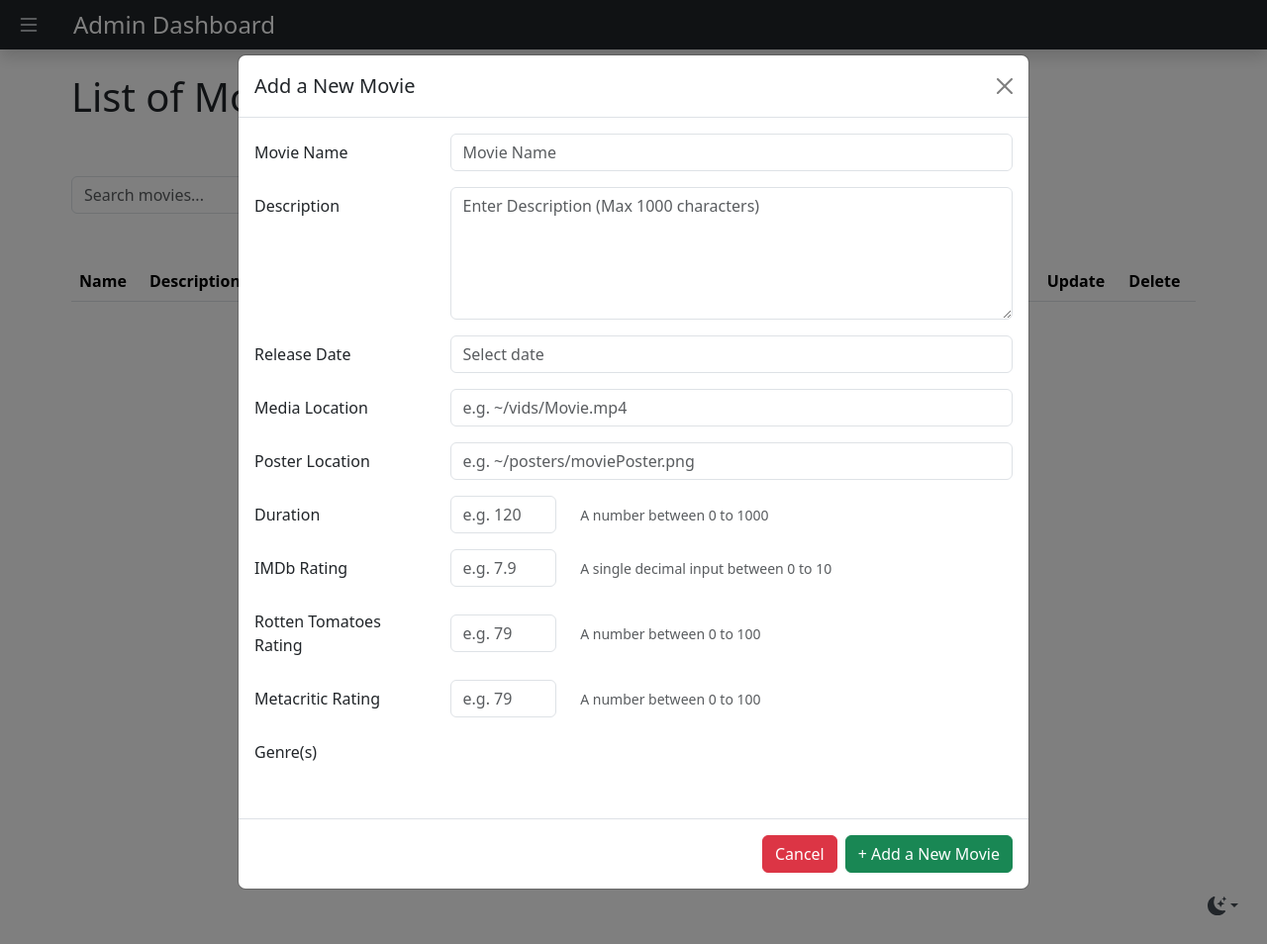
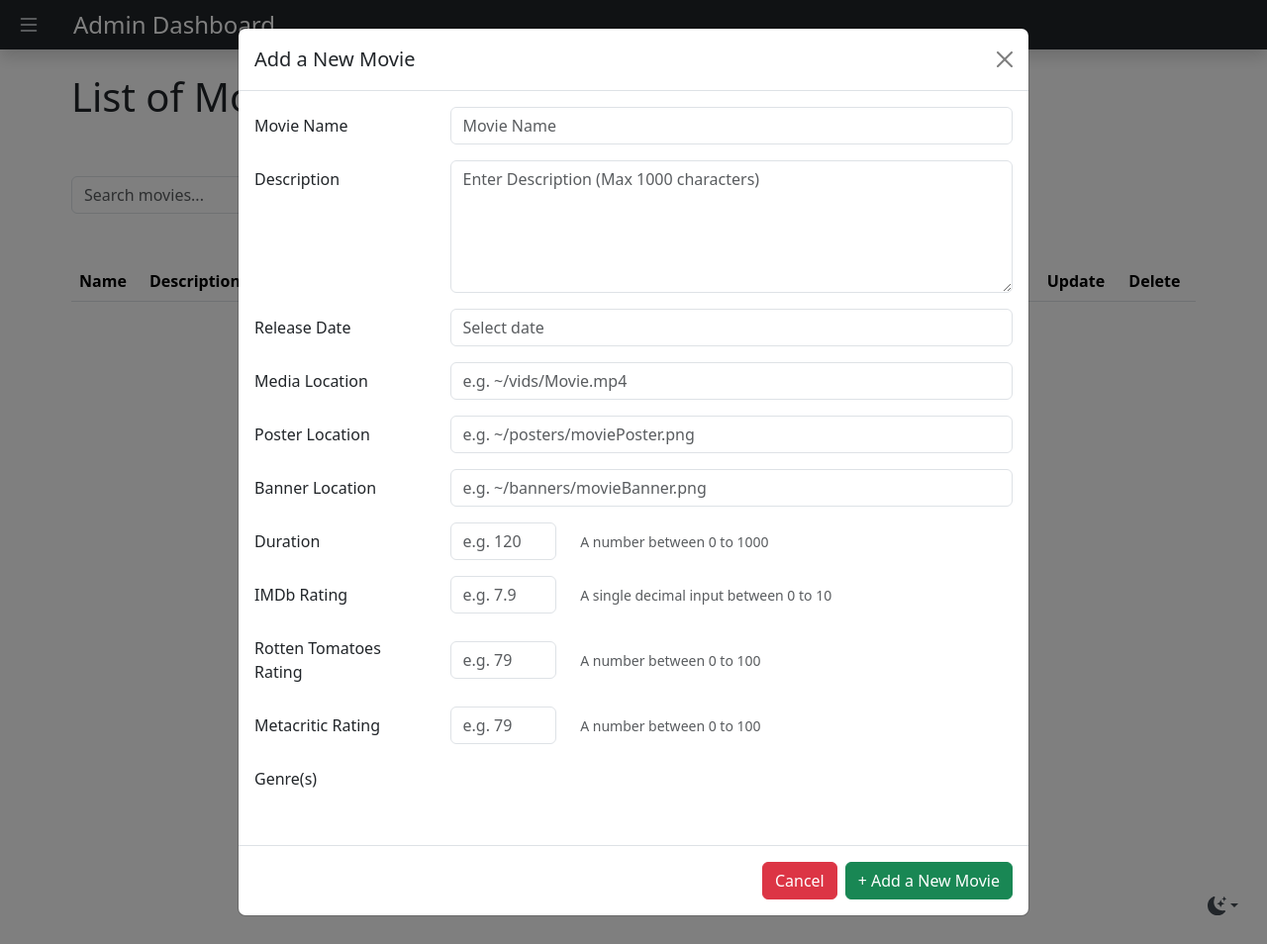
Before and after one commit to reynardo-tjhin/media-server, a Flask app: template src/templates/admin/movies.html in a window 1280 px wide, after a click on "+ Add a New Movie". Shown: the whole page at 99% size. Run offline with Flask 3, Linux system fonts and the light colour scheme; the template is opened without the code that fills it, so the values that code supplies are empty; parts of the project's set-up code (start-up, migrations or seed data) failed here and were passed over; some libraries are stand-ins or nearby versions.

Commit message:
fixed some issues

```diff
--- a/src/schema_dev.sql
+++ b/src/schema_dev.sql
@@ -14,6 +14,7 @@ CREATE TABLE "movie" (
 	"release_date"	TEXT NOT NULL,
 	"media_location"	TEXT NOT NULL UNIQUE,
 	"poster_location"	TEXT NOT NULL UNIQUE,
+	"banner_location"	TEXT NOT NULL UNIQUE,
 	"duration"	INTEGER,
 	PRIMARY KEY("id")
 );
@@ -273,6 +274,7 @@ INSERT INTO movie VALUES(
 	'2014-11-07', -- release date
 	'.\vids\Big Hero 6.mp4', -- movie location
 	'posters/Big Hero 6.webp', -- poster location
+	'posters/Big Hero 6.webp', -- banner location
 	102 -- duration
 );
 
@@ -287,6 +289,7 @@ INSERT INTO movie VALUES(
 	'2024-10-25', -- release date
 	'.\vids\Conclave.mp4', -- movie location
 	'posters/Conclave.webp', -- poster location
+	'posters/Conclave.webp', -- banner location
 	120 -- duration
 );
 
@@ -301,6 +304,7 @@ INSERT INTO movie VALUES(
 	'2024-03-08', -- release date
 	'.\vids\Kung Fu Panda 4.mp4', -- movie location
 	'posters/Kung Fu Panda 4.webp', -- poster location
+	'posters/Kung Fu Panda 4.webp', -- banner location
 	94 -- duration
 );
 
@@ -315,6 +319,7 @@ INSERT INTO movie VALUES(
 	'2024-09-27', -- release date
 	'.\vids\The Wild Robot.mp4', -- movie location
 	'posters/The Wild Robot.webp', -- poster location
+	'posters/The Wild Robot.webp', -- banner location
 	102 -- duration
 );
 
--- a/src/templates/admin/movies.html
+++ b/src/templates/admin/movies.html
@@ -60,6 +60,13 @@
                         <div class="col-9">
                             <input name="posterLocation" type="text" id="posterLocation"
                                 placeholder="e.g. ~/posters/moviePoster.png" class="form-control" required>
+                        </div>
+                    </div>
+                    <div class="row mb-3">
+                        <label for="bannerLocation" class="col-3 col-form-label">Banner Location</label>
+                        <div class="col-9">
+                            <input name="bannerLocation" type="text" id="bannerLocation"
+                                placeholder="e.g. ~/banners/movieBanner.png" class="form-control" required>
                         </div>
                     </div>
 
@@ -136,7 +143,8 @@
                 </div>
                 <div class="modal-footer">
                     <button type="button" class="btn btn-danger" data-bs-dismiss="modal">Cancel</button>
-                    <button type="submit" class="btn btn-success" id="addNewMovieSubmitButton">+ Add a New Movie</button>
+                    <button type="submit" class="btn btn-success" id="addNewMovieSubmitButton">+ Add a New
+                        Movie</button>
                 </div>
             </div>
         </div>
@@ -222,6 +230,13 @@
                         <div class="col-9">
                             <input name="posterLocation" type="text" id="updatePosterLocation"
                                 placeholder="e.g. ~/posters/moviePoster.png" class="form-control" required>
+                        </div>
+                    </div>
+                    <div class="row mb-3">
+                        <label for="updateBannerLocation" class="col-3 col-form-label">Banner Location</label>
+                        <div class="col-9">
+                            <input name="bannerLocation" type="text" id="updateBannerLocation"
+                                placeholder="e.g. ~/banners/movieBanner.png" class="form-control" required>
                         </div>
                     </div>
 
@@ -363,6 +378,7 @@
                         data-movie-release-date="{{ movie.release_date }}"
                         data-movie-media-location="{{ movie.media_location }}"
                         data-movie-poster-location="{{ movie.poster_location }}"
+                        data-movie-banner-location="{{ movie.banner_location }}"
                         data-movie-duration="{{ movie.duration }}" data-movie-imdb-rating="{{ movie.imdb_rating }}"
                         data-movie-rotten-tomatoes-rating="{{ movie.rotten_tomatoes_rating }}"
                         data-movie-metacritic-rating="{{ movie.metacritic_rating }}"
--- a/src/templates/movies/home.html
+++ b/src/templates/movies/home.html
@@ -205,7 +205,7 @@
         {% for movie in movies %}
         <div class="col pb-2 movie-card">
             <a href="{{ url_for('movies.movie', movie_id=movie.id) }}">
-                <img class="movie-poster" src="/media/poster/{{ movie.name }}.webp" alt="{{ movie.name }}"
+                <img class="movie-poster" src="/media/poster/{{ movie.poster_location }}" alt="{{ movie.name }}"
                     loading="lazy">
                 <div class="year">
                     <span>{{ movie.release_year }}</span>
--- a/src/templates/movies/movie.html
+++ b/src/templates/movies/movie.html
@@ -14,7 +14,7 @@
     <div class="row mb-4">
         <!-- the poster of the movie -->
         <div class="col-lg-4 mb-4 mb-lg-0">
-            <img src="/media/poster/{{ movie.name }}.webp" alt="{{ movie.name }} Poster" class="movie-poster img-fluid">
+            <img src="/media/poster/{{ movie.poster_location }}" alt="{{ movie.name }} Poster" class="movie-poster img-fluid">
         </div>
 
         <!-- information about the movie -->
@@ -67,7 +67,7 @@
         <div class="col-12">
             <div class="video-container">
                 <video id="moviePlayer" controls>
-                    <source src="/media/movie/{{ movie.name }}.mp4" type="video/mp4">
+                    <source src="/media/movie/{{ movie.media_location }}" type="video/mp4">
                     Your browser does not support the video tag.
                 </video>
             </div>
```
Also changed, not shown: src/admin.py (+13 -6 lines), src/templates/home.html (+2 -10 lines), 1 other file.
